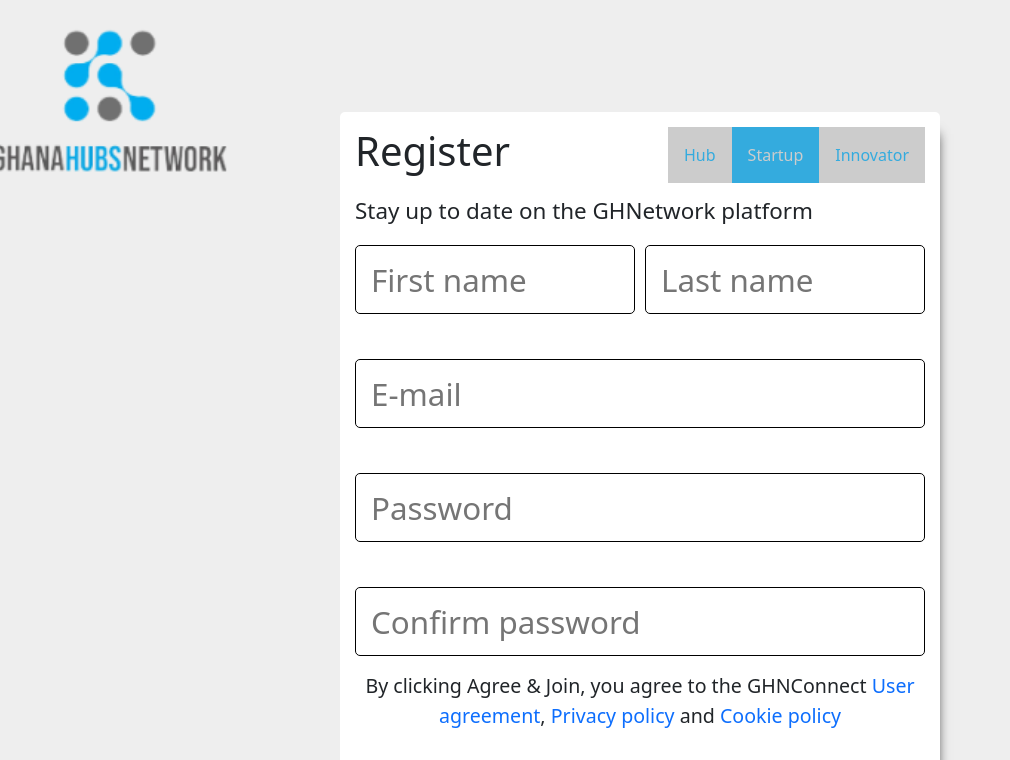
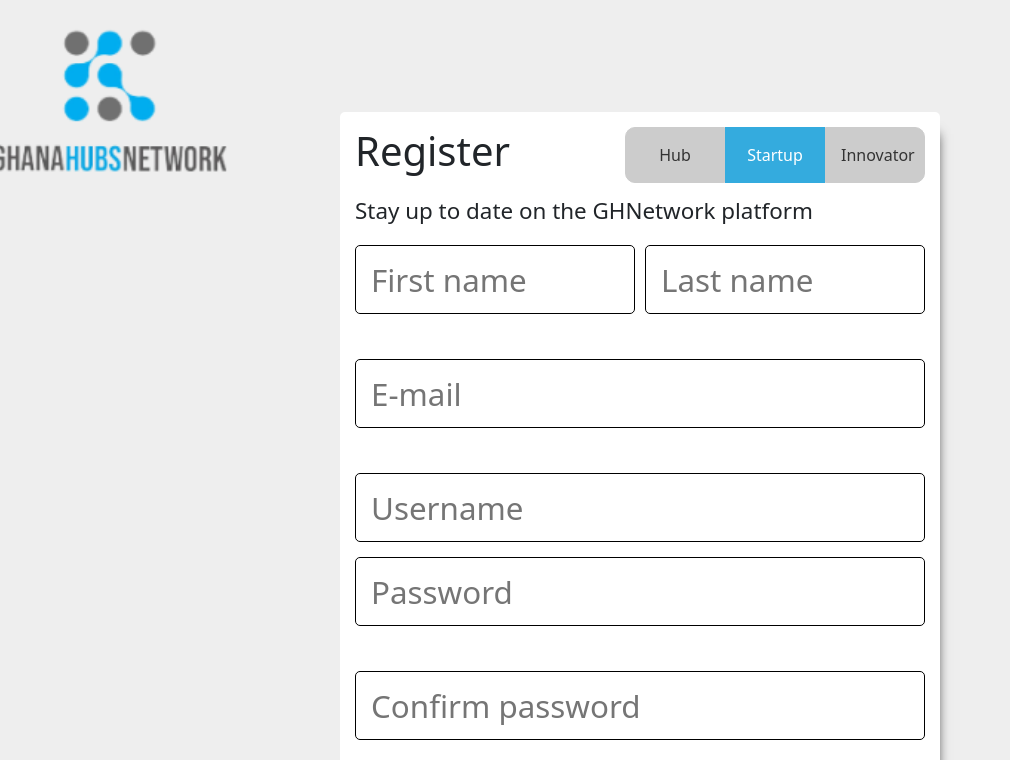
Before and after one commit to lemontech222/GHNHackathon2022, a React (Create React App) app in the folder frontend/: page /register in a window 1280 px wide. Shown: the top 760 px of the page, without its empty margins (0-1010 px from the left). Built offline with nearby package versions, Linux system fonts and the light colour scheme.

Commit message:
dashboard routes functional

```diff
--- a/frontend/src/App.js
+++ b/frontend/src/App.js
@@ -5,6 +5,7 @@ import Login from "./components/pages/Login/Login"
 import Register from "./components/pages/Register/Register"
 import Hub from "./components/pages/Hub/Hub"
 import Startup from "./components/pages/Startup/Startup"
+import Dashboard from "./components/pages/Dashboard/Dashboard";
 import { useNavbar } from "./context/NavigationsContext";
 
 import Container from 'react-bootstrap/Container';
@@ -22,6 +23,7 @@ function App() {
             <Route path="login" element={<Login />} />
             <Route path="register" element={<Register />} />
             <Route path="dashboard">
+              <Route path="" element={<Dashboard />} />
               <Route path="hub" element={<Hub />} />
               <Route path="startup" element={<Startup />} />
             </Route>
--- /dev/null
+++ b/frontend/src/components/pages/Dashboard/Dashboard.jsx
@@ -0,0 +1,26 @@
+import React, { useEffect } from 'react'
+import { useNavigate } from 'react-router-dom'
+import { useTokens } from '../../../context/TokensContext'
+
+const Dashboard = () => {
+    const navigate = useNavigate()
+    const {user,tokens} = useTokens()
+
+    useEffect(()=>{
+        if(!tokens){
+            navigate('/login')
+        }
+        if(user.is_hub_admin){
+            navigate('hub')
+        }else if(user.is_startup_admin){
+            navigate('startup')
+        }else {
+            navigate('/')
+        }
+    },[tokens,user,navigate])
+  return (
+    <div>Dashboard</div>
+  )
+}
+
+export default Dashboard
--- a/frontend/src/components/pages/Register/Register.jsx
+++ b/frontend/src/components/pages/Register/Register.jsx
@@ -5,24 +5,26 @@ import {DesgnationButtons} from './Register.style';
 import { AuthContainer } from '../Login/Login.style';
 import {Link,useNavigate} from 'react-router-dom'
 import useRequestResource from '../../../hooks/useRequestResource';
+import axios from 'axios';
 
 import appLogo from '../../../images/logo/ghnlogo.png';
 
 const Register = () => {
   const [firstName, setFirstName] = useState('')
   const [lastName, setLastName] = useState('')
+  const [username, setUsername] = useState('')
   const [email, setEmail] = useState('')
   const [password1, setPassword1] = useState('')
   const [password2, setPassword2] = useState('')
 
-  const [hubDesgnation, setHubDesgnation] = useState({set:false,value:'hub'})
-  const [startupDesgnation, setStartupDesgnation] = useState({set:true,value:'hub'})
-  const [innovatorDesgnation, setInnovatorDesgnation] = useState({set:false,value:'hub'})
+  const [hubDesgnation, setHubDesgnation] = useState({set:false,value:'register_hub'})
+  const [startupDesgnation, setStartupDesgnation] = useState({set:true,value:'register_startup'})
+  const [innovatorDesgnation, setInnovatorDesgnation] = useState({set:false,value:'register'})
 
   const [designation, setDesignation] = useState('')
 
   const {show,setShow} = useNavbar();
-  // const {addUser} = useRequestResource({endpoint:''});
+  const {addUser} = useRequestResource({endpoint:''});
 
   const navigate=useNavigate()
 
@@ -30,20 +32,45 @@ const Register = () => {
     navigate('/')
   }
 
-  // const submitRegister = (e)=>{
-  //   e.preventDefault();
-  //   if(password1 !== password2){
-  //     console.log('passwords do not match!')
-  //     return
-  //   }
-  //   const values = {
-  //     firstName,lastName,email,password1,password2
-  //   }
-  //   addUser(values,designation, ()=>{
-  //     console.log('registeration successful')
-  //     navigate('/login')
-  //   })
-  // }
+  const toggleHubDesgnation = ()=>{
+    setHubDesgnation({...hubDesgnation,set:true})
+    setInnovatorDesgnation({...innovatorDesgnation,set:false})
+    setStartupDesgnation({...startupDesgnation,set:false})
+  }
+
+  const toggleInnovatorDesgnation = ()=>{
+    setInnovatorDesgnation({...innovatorDesgnation,set:true})
+    setStartupDesgnation({...startupDesgnation,set:false})
+    setHubDesgnation({...hubDesgnation,set:false})
+  }
+
+  const toggleStartupDesgnation = ()=>{
+    setStartupDesgnation({...startupDesgnation,set:true})
+    setInnovatorDesgnation({...innovatorDesgnation,set:false})
+    setHubDesgnation({...hubDesgnation,set:false})
+  }
+
+  const submitRegister = (e)=>{
+    e.preventDefault();
+    if(password1 !== password2){
+      console.log('passwords do not match!')
+      return
+    }
+    const values = {
+      email:email,
+      username:username,
+      first_name:firstName,
+      last_name:lastName,
+      password:password1
+    }
+    if(hubDesgnation.set){
+      axios.post(`api/users/${hubDesgnation.value}/`,values)
+        .then((res)=>{
+          navigate('/login')
+        })
+        .catch((error)=>console.log(error))
+    }
+  }
 
   useEffect(()=>{
     if(show){
@@ -74,14 +101,14 @@ const Register = () => {
           <div className="auth-heading">
             <h1>Register</h1>
             <div className="desgnation-btns">
-              <DesgnationButtons designation={hubDesgnation}>Hub</DesgnationButtons>
-              <DesgnationButtons designation={startupDesgnation}>Startup</DesgnationButtons>
-              <DesgnationButtons designation={innovatorDesgnation}>Innovator</DesgnationButtons>
+              <DesgnationButtons onClick={toggleHubDesgnation} designation={hubDesgnation}>Hub</DesgnationButtons>
+              <DesgnationButtons onClick={toggleStartupDesgnation} designation={startupDesgnation}>Startup</DesgnationButtons>
+              <DesgnationButtons onClick={toggleInnovatorDesgnation} designation={innovatorDesgnation}>Innovator</DesgnationButtons>
             </div>
           </div>
 
           <h6>Stay up to date on the GHNetwork platform</h6>
-          <form>
+          <form onSubmit={submitRegister}>
             <div className="names-field" style={{
                                                   display:'grid',
                                                   gridTemplateColumns:'1fr 1fr',
@@ -90,16 +117,19 @@ const Register = () => {
                                                 }}
             >
               <input type="text" placeholder="First name" value={firstName} onChange={(e)=>setFirstName(e.target.value)} />
-              <input type="text" placeholder="Last name" />
+              <input type="text" placeholder="Last name" value={lastName} onChange={(e)=>setLastName(e.target.value)} />
             </div>
             <div className="email-field">
-              <input type="email" placeholder="E-mail" />
+              <input type="email" placeholder="E-mail" value={email} onChange={(e)=>setEmail(e.target.value)} />
+            </div>
+            <div className="username-field">
+              <input type="text" placeholder="Username" value={username} onChange={(e)=>setUsername(e.target.value)} />
             </div>
             <div className="password-field">
-              <input type="password" placeholder="Password" />
+              <input type="password" placeholder="Password" value={password1} onChange={(e)=>setPassword1(e.target.value)} />
             </div>
             <div className="confirm-password-field" style={{marginTop:'30px'}}>
-              <input type="password" placeholder="Confirm password" />
+              <input type="password" placeholder="Confirm password" value={password2} onChange={(e)=>setPassword2(e.target.value)} />
             </div>
             <small style={{
               fontWeight:'light',
--- a/frontend/src/components/pages/Register/Register.style.js
+++ b/frontend/src/components/pages/Register/Register.style.js
@@ -2,10 +2,15 @@ import styled from 'styled-components';
 
 export const DesgnationButtons = styled.button`
     &{
+        width:100px;
         padding:15px;
         border: 1px solid ${(props)=>props.designation.set ? 'var(--primary-color)' : '#ccc'};
+        border-top-left-radius: ${(props)=>props.designation.value==='register_hub' ? '10px' : '0px'};
+        border-bottom-left-radius: ${(props)=>props.designation.value==='register_hub' ? '10px' : '0px'};
+        border-top-right-radius: ${(props)=>props.designation.value==='register' ? '10px' : '0px'};
+        border-bottom-right-radius: ${(props)=>props.designation.value==='register' ? '10px' : '0px'};
         background-color: ${(props)=>props.designation.set ? 'var(--primary-color)' : '#ccc'};
-        color:${(props)=>props.designation.set ? '#ccc' : 'var(--primary-color)'};
+        color:${(props)=>props.designation.set ? '#fff' : '#333'};
         transition:0.4s all;
     }
     &:hover{
--- a/frontend/src/context/TokensContext.js
+++ b/frontend/src/context/TokensContext.js
@@ -1,5 +1,6 @@
-import React, { useContext, useState } from "react";
+import React, { useEffect, useContext, useState } from "react";
 import useLocalStorage from "../hooks/useLocalStorage";
+import jwt_decode from "jwt-decode"
 
 const TokensContext = React.createContext()
 
@@ -10,10 +11,18 @@ export function useTokens(){
 
 export const TokensProvider = ({children})=>{
     const [tokens, setTokens] = useLocalStorage('ghn_tokens',null)
+    const [user, setUser] = useState(null)
+
+    useEffect(()=>{
+        setUser(tokens ?
+            jwt_decode(tokens.access) :
+            null)
+    },[tokens])
 
     return <TokensContext.Provider value={{
                                             tokens,
-                                            setTokens
+                                            setTokens,
+                                            user
                                         }}>
                 {children}
             </TokensContext.Provider>
--- a/frontend/src/hooks/useRequestResource.js
+++ b/frontend/src/hooks/useRequestResource.js
@@ -1,4 +1,4 @@
-import { useCallback, useState, useContext } from "react";
+import { useCallback, useState} from "react";
 import axios from 'axios';
 import { useTokens } from "../context/TokensContext";
 
@@ -13,7 +13,6 @@ const useRequestResource = ({endpoint, tokens=null, label=''}) => {
 
     const {setTokens} = useTokens();
 
-
     const getTokens = useCallback((values)=>{
         axios.post(`api/${endpoint}/`,values)
             .then((res)=>{
@@ -24,13 +23,14 @@ const useRequestResource = ({endpoint, tokens=null, label=''}) => {
             })
     },[endpoint,setTokens])
 
-    const addUser = useCallback((values, callback)=>{
-        axios.post(`api/${endpoint}/`, values)
+    const addUser = useCallback((values,desgination, callback)=>{
+        console.log(desgination)
+        axios.post(`api/${desgination.value}/`, values)
             .then((res)=>{
                 callback()
             })
             .catch((error)=>console.log(error))
-    },[endpoint])
+    },[])
 
     const getResourceCounts = useCallback(()=>{
         axios.get(`/api/${endpoint}/`)
```
